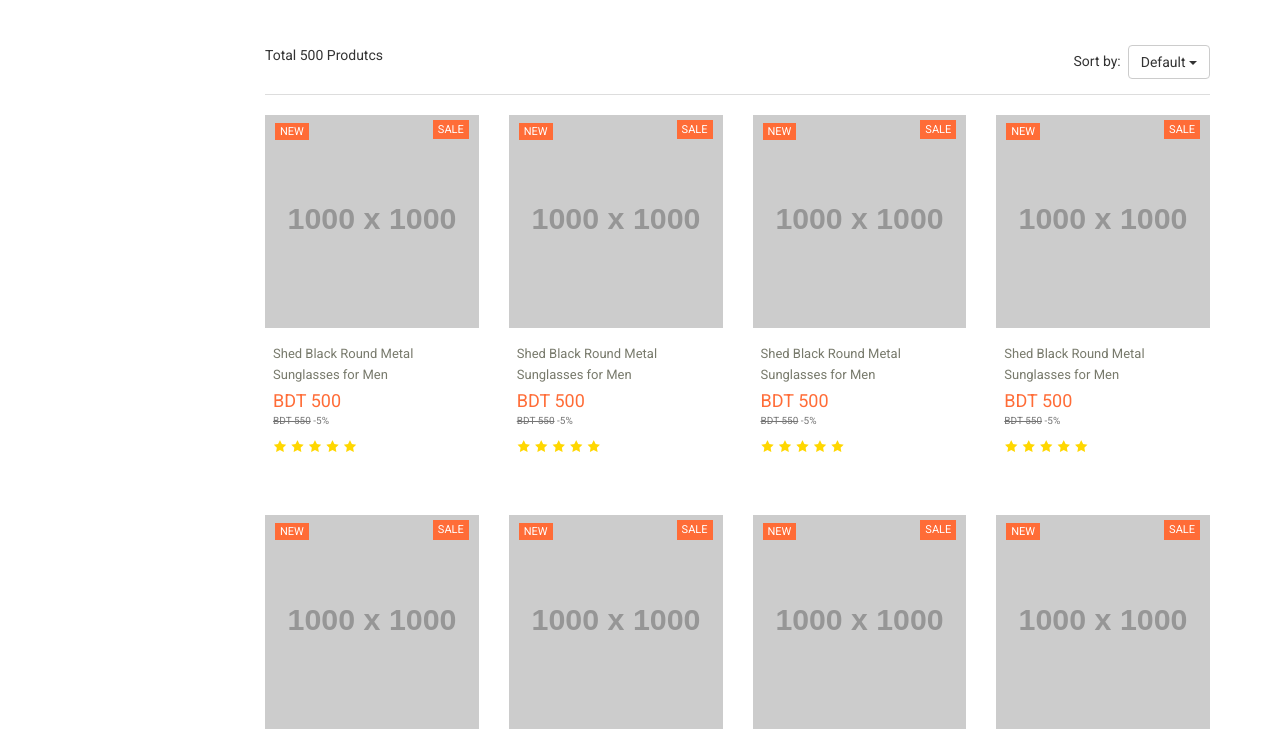
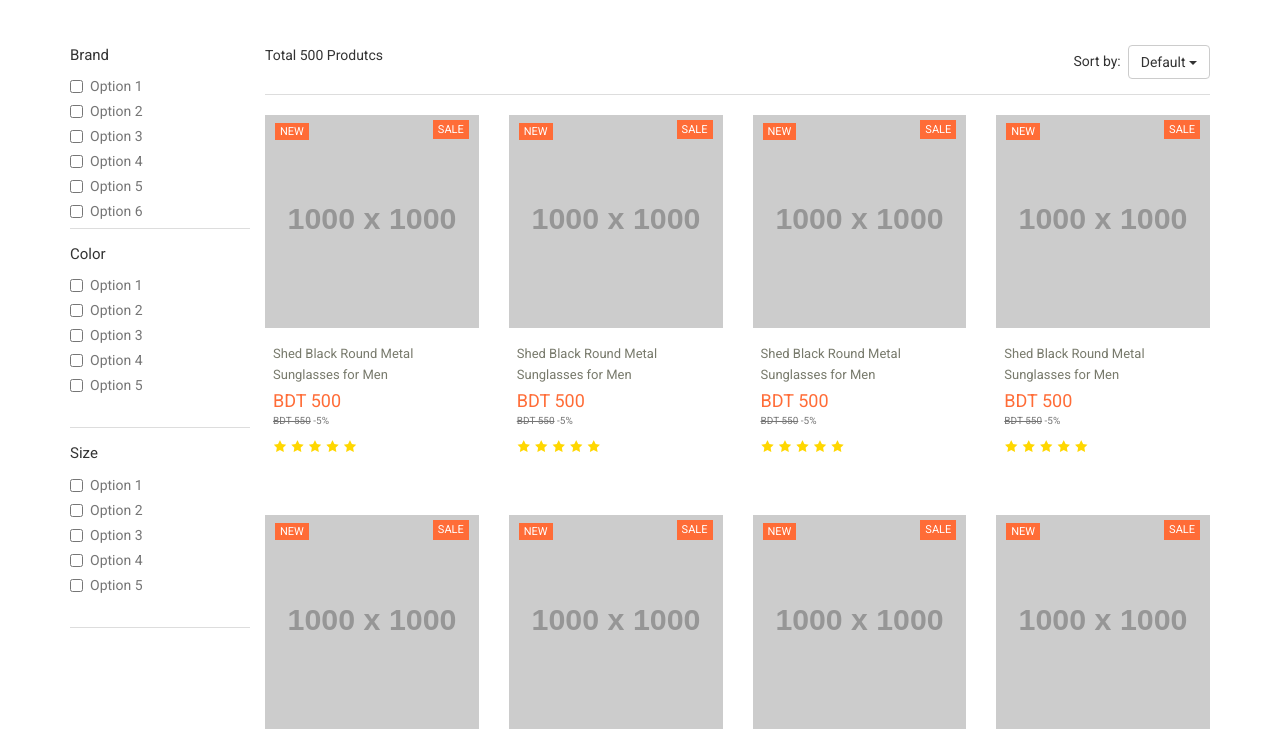
Before and after one commit to ovi100/vision_optics, a plain HTML site: page catalog.html in a window 1280 px wide. Shown: the part 93-824 px from the top of the page. Drawn offline with Linux system fonts and the light colour scheme; placeholder pictures from the web are drawn by us.

Commit message:
Ctalog Page Done

```diff
--- a/catalog.html
+++ b/catalog.html
@@ -94,17 +94,84 @@
 		<div class="container">
 			<div class="row">
 				<div class="col-lg-2 col-md-2 col-sm-3">
-					<div class="catalog-filter"></div>
+					<div class="catalog-filter">
+						<div class="filter">
+							<div class="filter-name">brand</div>
+							<div class="filter-option">
+								<div class="checkbox">
+								  <label><input type="checkbox">Option 1</label>
+								</div>
+								<div class="checkbox">
+								  <label><input type="checkbox">Option 2</label>
+								</div>
+								<div class="checkbox">
+								  <label><input type="checkbox">Option 3</label>
+								</div>
+								<div class="checkbox">
+								  <label><input type="checkbox">Option 4</label>
+								</div>
+								<div class="checkbox">
+								  <label><input type="checkbox">Option 5</label>
+								</div>
+								<div class="checkbox">
+								  <label><input type="checkbox">Option 6</label>
+								</div>
+								<div class="checkbox">
+								  <label><input type="checkbox">Option 7</label>
+								</div>
+							</div>
+						</div>
+						<div class="filter">
+							<div class="filter-name">color</div>
+							<div class="filter-option">
+								<div class="checkbox">
+								  <label><input type="checkbox" class="fc-box">Option 1</label>
+								</div>
+								<div class="checkbox">
+								  <label><input type="checkbox" class="fc-box">Option 2</label>
+								</div>
+								<div class="checkbox">
+								  <label><input type="checkbox" class="fc-box">Option 3</label>
+								</div>
+								<div class="checkbox">
+								  <label><input type="checkbox" class="fc-box">Option 4</label>
+								</div>
+								<div class="checkbox">
+								  <label><input type="checkbox" class="fc-box">Option 5</label>
+								</div>
+							</div>
+						</div>
+						<div class="filter">
+							<div class="filter-name">size</div>
+							<div class="filter-option">
+								<div class="checkbox">
+								  <label><input type="checkbox" class="fc-box">Option 1</label>
+								</div>
+								<div class="checkbox">
+								  <label><input type="checkbox" class="fc-box">Option 2</label>
+								</div>
+								<div class="checkbox">
+								  <label><input type="checkbox" class="fc-box">Option 3</label>
+								</div>
+								<div class="checkbox">
+								  <label><input type="checkbox" class="fc-box">Option 4</label>
+								</div>
+								<div class="checkbox">
+								  <label><input type="checkbox" class="fc-box">Option 5</label>
+								</div>
+							</div>
+						</div>
+					</div>
 				</div>
 				<div class="col-lg-10 col-md-10 col-sm-9">
 					<div class="catalog-sort">
 						<div class="row">
-							<div class="col-lg-6 col-md-6 col-sm-6">
+							<div class="col-lg-6 col-md-6 col-sm-6 col-xs-6">
 								<div class="product-info">
 									<p>Total 500 Produtcs</p>
 								</div>
 							</div>
-							<div class="col-lg-6 col-md-6 col-sm-6">
+							<div class="col-lg-6 col-md-6 col-sm-6 col-xs-6">
 								<div class="sort-option pull-right">
 									<div class="dropdown">
 										<span>Sort by:</span>&nbsp;
@@ -539,7 +606,7 @@
 					<ul>
 						<li>32/E Adamjeenagar</li>
 						<li>Dhaka,Bangladesh.</li>
-						<li>Posal code-1431</li>
+						<li>Postal code-1431</li>
 						<li>+8801720822651</li>
 						<li>info@vision.com</li>
 					</ul>
--- a/css/theme.scss
+++ b/css/theme.scss
@@ -651,6 +651,29 @@ a{
 .catalog{
   padding: 2% 0;
 
+  .row{
+    .col-lg-2{padding-right: 0;}
+  }
+  .catalog-filter{
+    .filter{
+      border-bottom: 1px solid #ddd;
+      margin-top: 15px;
+
+      .filter-name{
+        font-size: 15px;
+        text-transform: capitalize;
+      }
+      .filter-option{
+        height: 162px;
+        overflow-y: auto;
+        .checkbox{
+          label{color: #757575;}
+
+        }
+      }
+    }
+  }
+
   .catalog-sort{
     border-bottom: 1px solid #ddd;
     margin-bottom: 20px;
```
Also changed, not shown: index.html (+1 -1 lines), css/theme.css, 1 other file.
